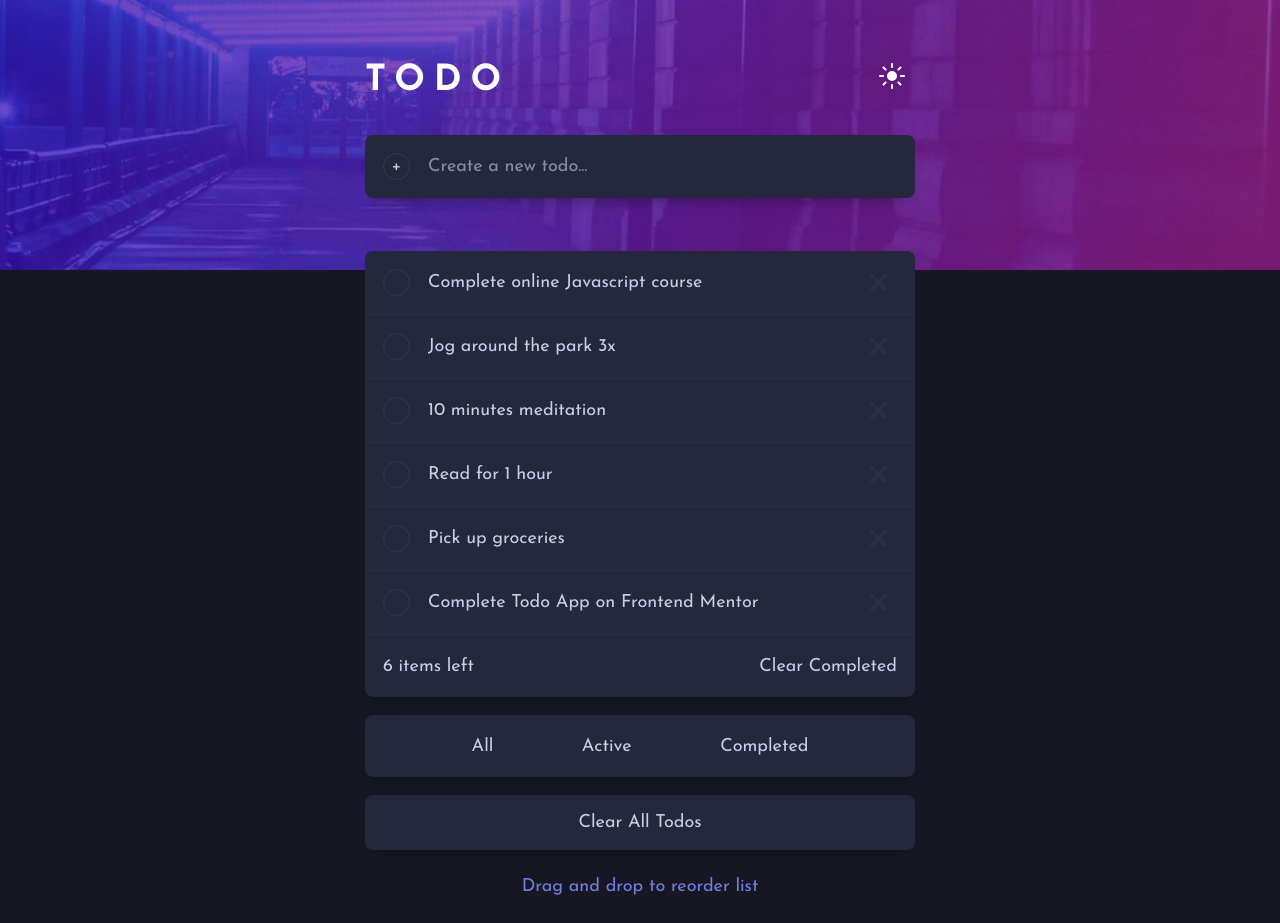
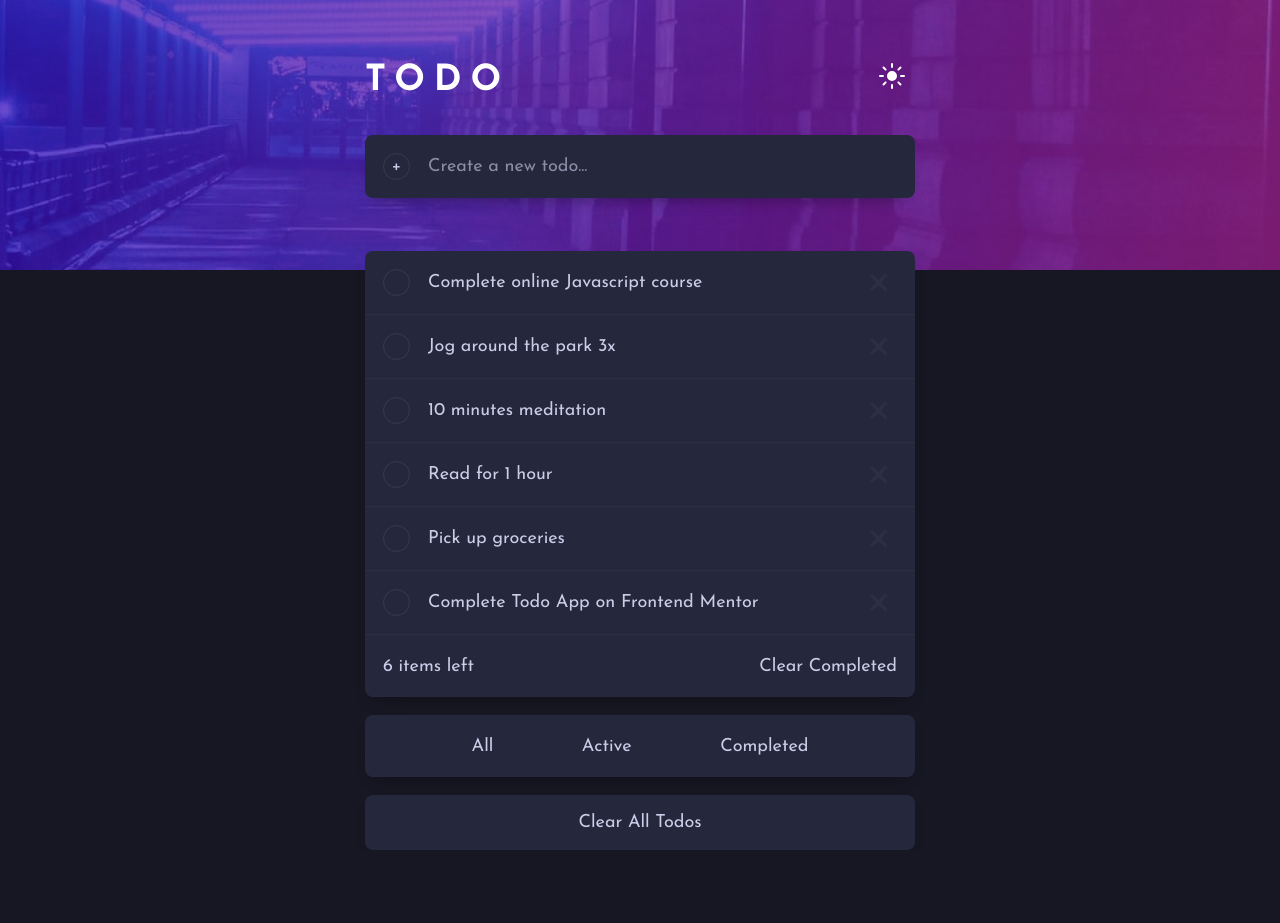
Before and after one commit to kebin20/todo-app-react, a React (Vite) app: page / in a window 1280 px wide. After the commit the page ends 850 px from the top, so only its background shows below. Built offline with nearby package versions, Linux system fonts and the light colour scheme.

Commit message:
chore: disabled drag and drop feature until bug can be fixed

```diff
--- a/src/App.css
+++ b/src/App.css
@@ -56,11 +56,11 @@ main {
   box-shadow: 0px 9px 17px -10px rgba(0, 0, 0, 0.45);
 }
 
-.bottom-text {
+/* .bottom-text {
   color: hsl(235, 64%, 67%);
   text-align: center;
   padding: 1.5em;
-}
+} */
 
 @media only screen and (max-width: 375px) {
   main {
--- a/src/App.tsx
+++ b/src/App.tsx
@@ -247,7 +247,7 @@ function App() {
           />
           <ClearAllButton onClearAllTodos={clearAllTodos} />
         </div>
-        <p className={`bottom-text `}>Drag and drop to reorder list</p>
+        {/* <p className={`bottom-text `}>Drag and drop to reorder list</p> */}
       </main>
     </>
   );
--- a/src/components/Todo/TodoItem.css
+++ b/src/components/Todo/TodoItem.css
@@ -3,7 +3,7 @@
   align-items: center;
   padding: 1em;
   border-top: 1px solid hsl(237deg 14% 26% / 40%);
-  cursor: grab;
+  /* cursor: grab; */
 }
 
 li:first-child {
--- a/src/components/Todo/TodoItem.tsx
+++ b/src/components/Todo/TodoItem.tsx
@@ -16,7 +16,7 @@ function TodoItem(props: TodoItemType) {
       style={props.style}
       // onDragStart={props.dragStart}
       // onDragEnter={props.dragEnter}
-      // onDragEnd={props.drop}
+      // onDragEnd={props.dragEnd}
       // draggable
     >
       <CheckButton
--- a/src/components/Todo/TodoList.tsx
+++ b/src/components/Todo/TodoList.tsx
@@ -1,4 +1,4 @@
-import React, { useContext, useRef, useState } from "react";
+import React, { useContext, useState } from "react";
 
 import "./TodoList.css";
 import { ThemeContext } from "../../themeContext";
@@ -9,38 +9,37 @@ function TodoList(props: TodoListType) {
   const { onCheckTodo, onDeleteTodo, onClearCompleted, items } = props;
 
   const { theme } = useContext(ThemeContext);
-  const [todoList, setTodoList] = useState(items);
+  // const [draggedItemIndex, setDraggedItemIndex] = useState<number | null>(null);
 
-  // const dragItem = useRef<number | undefined | null>();
-  // const dragOverItem = useRef<number | undefined | null>();
 
   // const dragStart = (
   //   event: React.DragEvent<HTMLLIElement>,
-  //   position: number | undefined
+  //   position: number
   // ) => {
-  //   dragItem.current = position;
+  //   setDraggedItemIndex(position);
   // };
 
   // const dragEnter = (
   //   event: React.DragEvent<HTMLLIElement>,
-  //   position: number | undefined
+  //   position: number
   // ) => {
-  //   dragOverItem.current = position;
+  //   if (draggedItemIndex !== null) {
+  //     const newItems = [...items];
+  //     const draggedItem = newItems[draggedItemIndex];
+  //     newItems.splice(draggedItemIndex, 1);
+  //     newItems.splice(position, 0, draggedItem);
+  //     setDraggedItemIndex(position);
+  //     props.onDrag(newItems);
+  //   }
   // };
 
-  // const drop = (event: React.DragEvent<HTMLLIElement>) => {
-  //   const copyTodoListItems = [...items];
-  //   const dragItemContent = copyTodoListItems[dragItem.current!];
-  //   copyTodoListItems.splice(dragItem.current!, 1);
-  //   copyTodoListItems.splice(dragOverItem.current!, 0, dragItemContent);
-  //   dragItem.current = null;
-  //   dragOverItem.current = null;
-  //   setTodoList(copyTodoListItems);
+  // const dragEnd = () => {
+  //   setDraggedItemIndex(null);
   // };
 
   return (
     <ul className={`${theme} todo-list`}>
-      {todoList.map((item) => (
+      {items.map((item) => (
         <TodoItem
           key={item.id}
           isChecked={item.isChecked}
@@ -52,7 +51,7 @@ function TodoList(props: TodoListType) {
           // index={index}
           // dragStart={(event) => dragStart(event, index)}
           // dragEnter={(event) => dragEnter(event, index)}
-          // drop={drop}
+          // dragEnd={dragEnd}
         >
           {item.text}
         </TodoItem>
--- a/src/components/UI/Buttons/CheckButton.tsx
+++ b/src/components/UI/Buttons/CheckButton.tsx
@@ -20,8 +20,6 @@ function CheckButton(props: ButtonComponentType) {
       : "transparent",
   };
 
-  console.log(props.isChecked);
-
   return (
     <button
       type={props.type}
```
